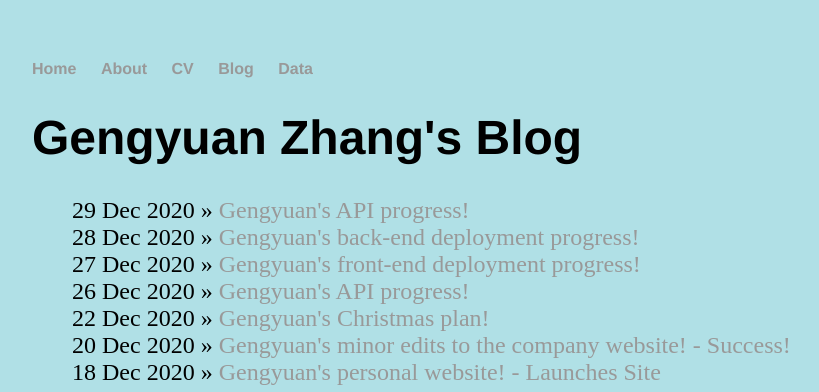
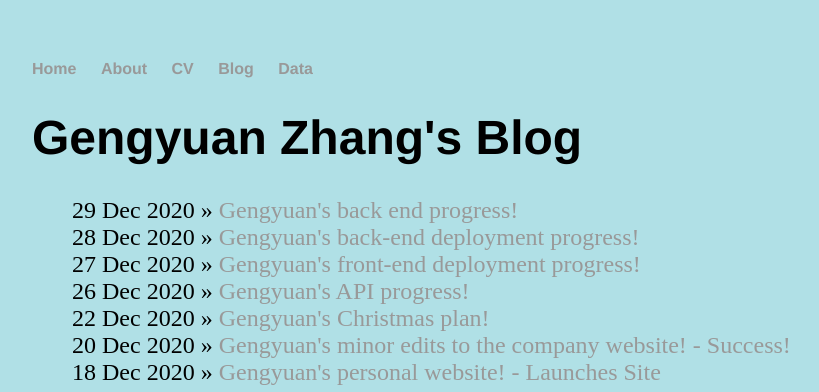
Before and after one commit to GengyuanZhang/GengyuanZhang.github.io, a Jekyll site: the page built from blog/index.html, in a window 1280 px wide. Shown: the top 392 px of the page, without its empty margins (160-979 px from the left). Built offline with Jekyll 4.4.1, drawn with Linux system fonts in a browser that asks for light colours.

Commit message:
Update 2020-12-29-gengyuan-zhang-back-end-progress.md

```diff
--- a/_posts/2020-12-29-gengyuan-zhang-back-end-progress.md
+++ b/_posts/2020-12-29-gengyuan-zhang-back-end-progress.md
@@ -1,6 +1,6 @@
 ---
 layout: post
-title: "Gengyuan's API progress!"
+title: "Gengyuan's back end progress!"
 date: 2020-12-29
 ---
 
```
